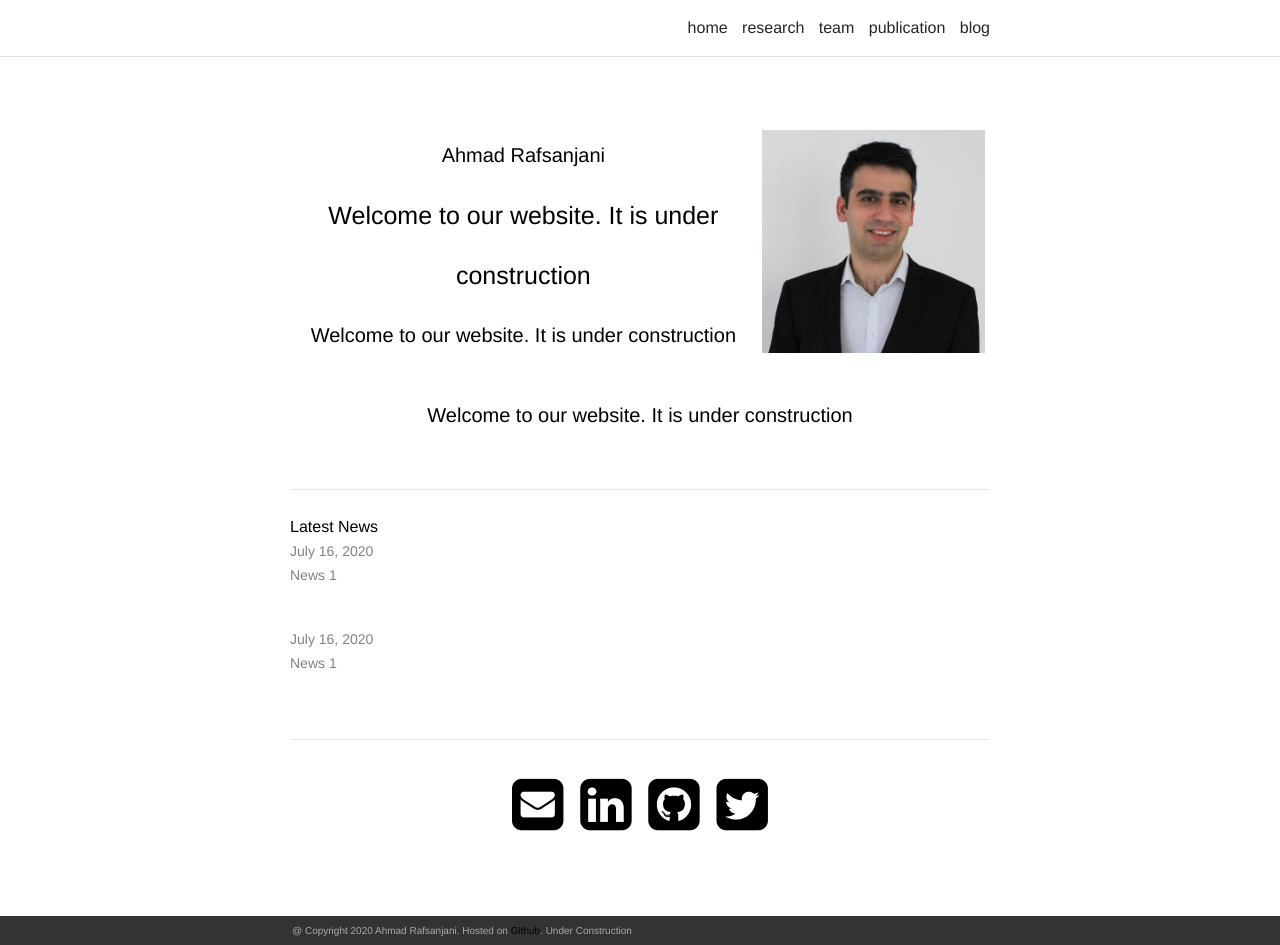
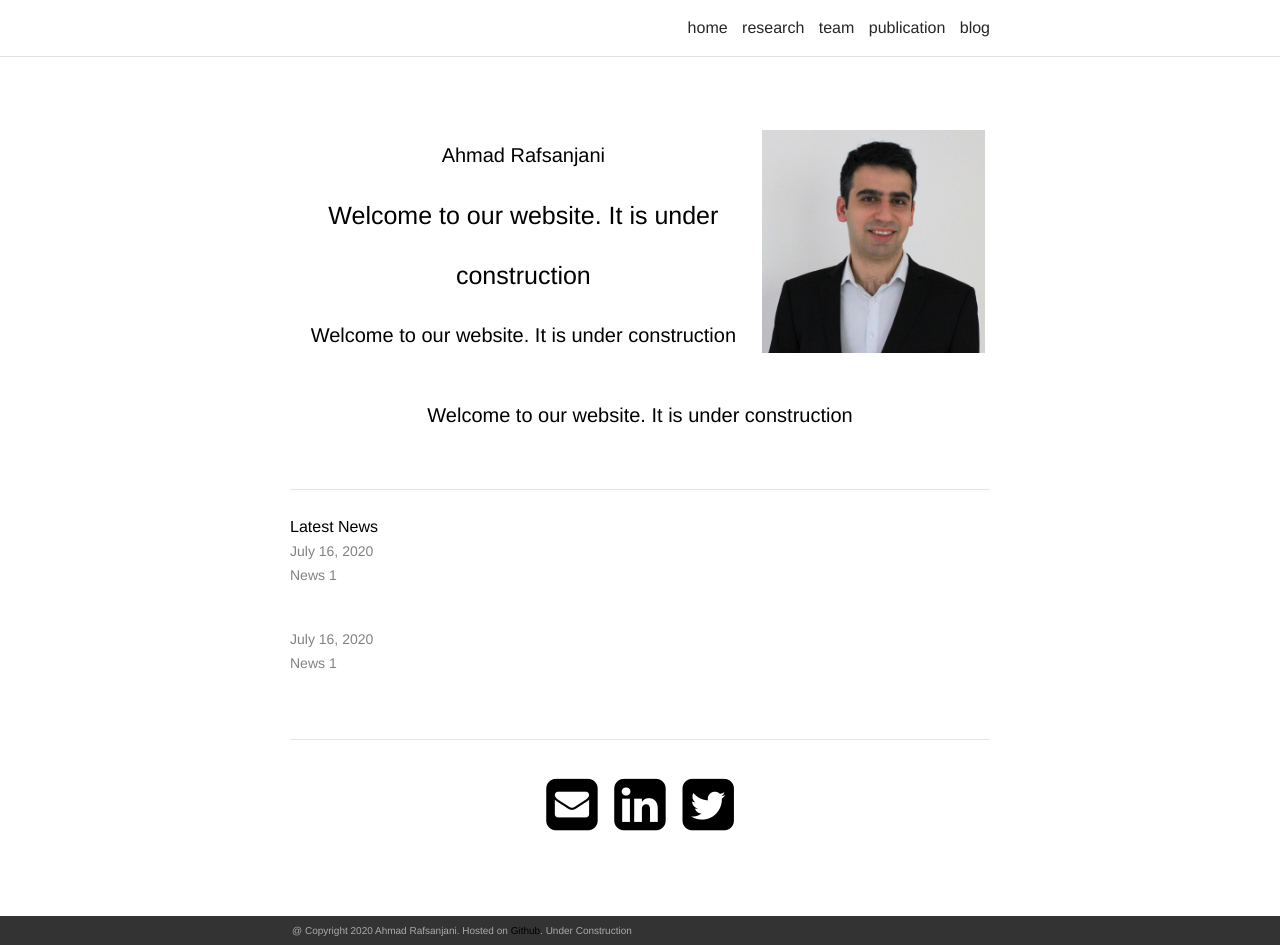
Before and after one commit to ahmadrafsanjani/ahmadrafsanjani.github.io, a Jekyll site: the page built from index.html, in a window 1280 px wide and 945 px high. Built offline with Jekyll 4.4.1, drawn with Linux system fonts in a browser that asks for light colours; nearby versions of some CDN libraries; the list of posts is cut into pages by our own code; a style sheet for code colours, icons or effects is not loaded.

Commit message:
commit 1

```diff
--- a/index.html
+++ b/index.html
@@ -41,6 +41,6 @@
 	<a href="https://orcid.org/0000-0003-4950-2303" target="_blank" title="ORCID"><i class="ai ai-orcid-square"></i></a>
 	<a href="https://www.linkedin.com/in/ahmad-rafsanjani-a2a91121/" target="_blank"><i class="fa fa-linkedin-square"></i></a>
 	<!-- <a href="http://tumblr.com" target="_blank"><i class="fa fa-tumblr-square"></i></a> -->
-	<a href="https://github.com/ahmadrafsanjani" target="_blank"><i class="fa fa-github-square"></i></a>
+	<!-- <a href="https://github.com/ahmadrafsanjani" target="_blank"><i class="fa fa-github-square"></i></a> -->
 	<a href="https://twitter.com/rafsanjani84" target="_blank"><i class="fa fa-twitter-square"></i></a>
 </span>
```
